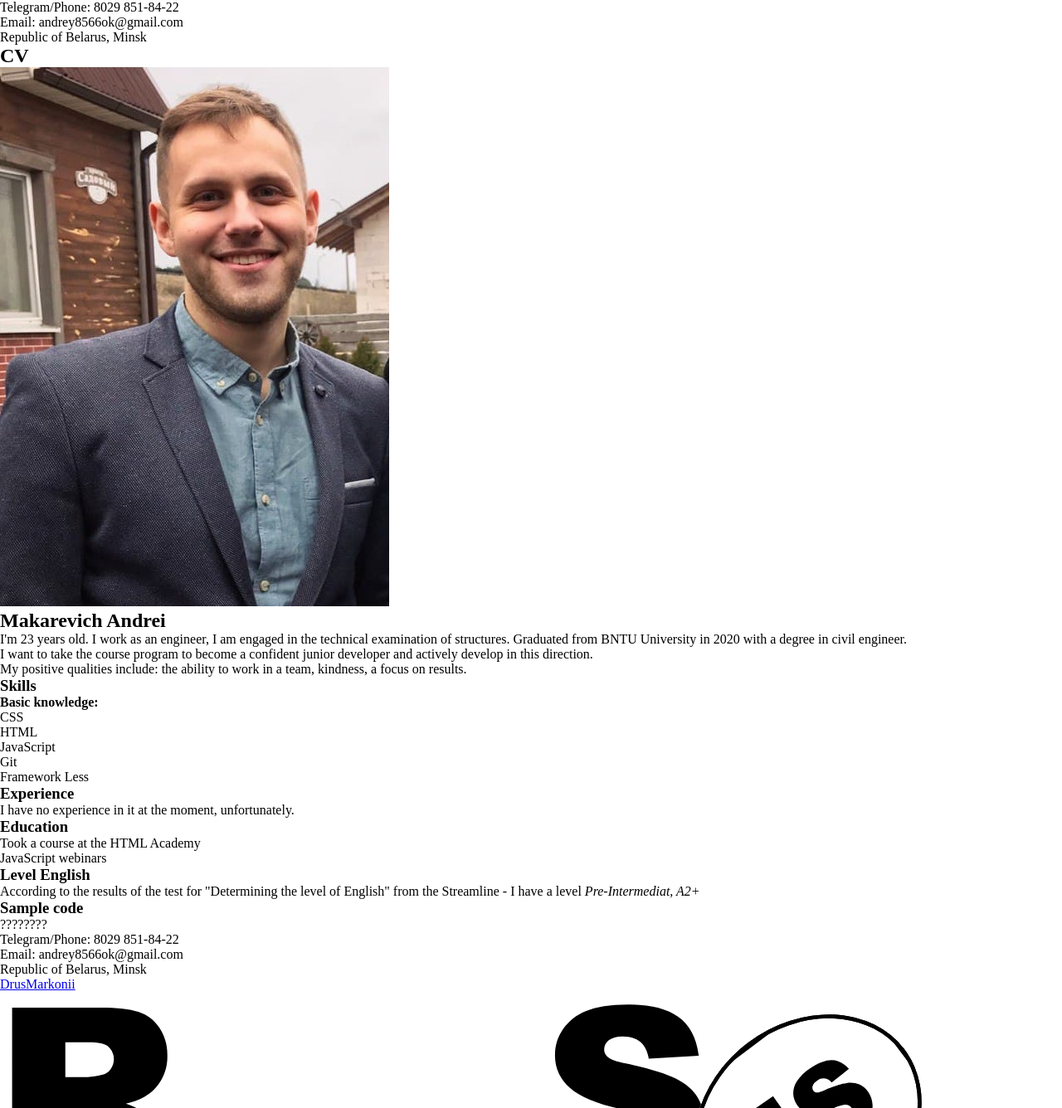
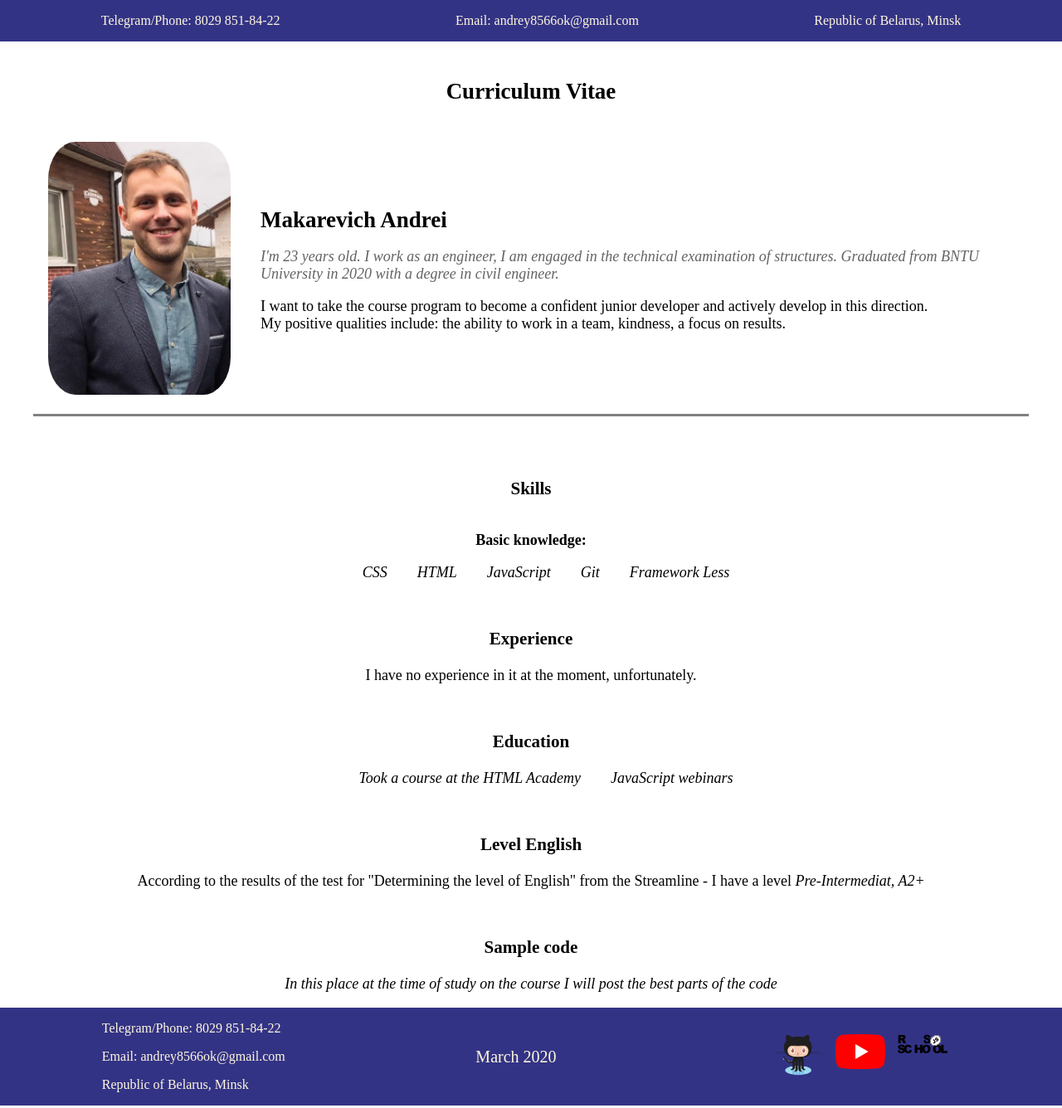
Before and after one commit to DrusMarkonii/rsschool-cv, a plain HTML site: page index.html in a window 1280 px wide. Shown: the top 1336 px of the page at 83% size. Drawn offline with Linux system fonts and the light colour scheme.

Commit message:
feat: add footer

```diff
--- a/index.html
+++ b/index.html
@@ -22,16 +22,16 @@
     <main>
         <div class="wrapper">
             <section class="section-content section-content-self">
-                <h1>CV</h1>
-                    <div class="wrapper">
-                        <figure>
+                <h1>Curriculum Vitae</h1>
+                    <div class="wrapper-profile">
+                        <figure class="avatar">
                             <img src="image/photo_2021-02-28_01-00-39.jpg" alt="My photo" class="avatar">
                         </figure>
                         <div class="main-info">
                             <h2>Makarevich Andrei</h2>
-                                <div class="text">
-                                    <p><blockquote>I'm 23 years old. I work as an engineer, I am engaged in the technical examination of structures. Graduated from BNTU University in 2020 with a degree in civil engineer.</blockquote>
-                                    I want to take the course program to become a confident junior developer and actively develop in this direction.<br>
+                                <div class="description">
+                                    <p><i><blockquote>I'm 23 years old. I work as an engineer, I am engaged in the technical examination of structures. Graduated from BNTU University in 2020 with a degree in civil engineer.</blockquote></i></p>
+                                    <p class="targets">I want to take the course program to become a confident junior developer and actively develop in this direction.<br>
                                     My positive qualities include: the ability to work in a team, kindness, a focus on results.</p>
                                 </div>
                         </div>
@@ -43,7 +43,7 @@
         <div class="wrapper">
             <section class="section-content section-content-skills" >
                 <h3>Skills</h3>
-                    <div class="text">
+                    <div class="description">
                         <h4>Basic knowledge:</h4>
                             <ul>
                                 <li>CSS</li>
@@ -58,7 +58,7 @@
         <div class="wrapper">
             <section class="section-content section-content-experience" >
                 <h3>Experience</h3>
-                    <div class="text">
+                    <div class="description">
                         <span>I have no experience in it at the moment, unfortunately.</span>
                     </div>
             </section>
@@ -66,7 +66,7 @@
         <div class="wrapper">
             <section class="section-content section-content-education" >
                 <h3>Education</h3>
-                    <div class="text">
+                    <div class="description">
                         <ul>
                             <li>Took a course at the HTML Academy</li>
                             <li>JavaScript webinars</li>
@@ -77,7 +77,7 @@
         <div class="wrapper">
             <section class="section-content section-content-english" >
                 <h3>Level English</h3>
-                    <div class="text">
+                    <div class="description">
                         <span>Аccording to the results of the test for "Determining the level of English" from the Streamline - I have a level <i>Pre-Intermediat, A2+</i></span>
                     </div>
             </section>
@@ -85,36 +85,43 @@
         <div class="wrapper">
             <section class="section-content section-content-code" >
                 <h3>Sample code</h3>
-                    <div class="text">
-                        <span>????????</i></span>
+                    <div class="description">
+                        <span><i>In this place at the time of study on the course I will post the best parts of the code</i></span>
                     </div>
             </section>
         </div>
     </main>
     <footer>
         <div class="contacts-footer">
-            <div class="contacts">
+            <div class="contact contacts">
                 <span>Telegram/Phone: 8029 851-84-22</span>
             </div>
-            <div class="email">
+            <div class="contact email">
                 <span>Email: andrey8566ok@gmail.com</span>
             </div>
-            <div class="location">
+            <div class="contact location">
                 <span>Republic of Belarus, Minsk</span>
             </div>
         </div>
+        <div class="data">
+            <time datatime="2020">March 2020</time>
+        </div>
         <div class="link">
-            <div class="github">
-                <a href="https://github.com/DrusMarkonii">DrusMarkonii</a>
+            <div class="image-link github">
+                <a href="https://github.com/DrusMarkonii" style="color:white"><img src="image/Octocat.png" width="60px"></a>
             </div>
-            <figure class="logo">
-                <a href="https://rs.school/js/"><img src="image/rs_school_js.svg" alt="logo rs school" class="src"></a>
-            </figure>
-            <time datatime="2020">2020</time>
-            <figure class="youtube">
-                <a href="#"><img src="image/YouTube_full-color_icon_(2017).svg" alt="YouTube"></a>
-            </figure>
+            <div>
+                <figure class="image-link youtube">
+                    <a href="#"><img src="image/YouTube_full-color_icon_(2017).svg" width="60px" alt="YouTube"></a>
+                </figure>
+            </div>
+            <div class="source">
+                <figure class="image-link rs_school_js">
+                    <a href="https://rs.school/js/"><img src="image/rs_school_js.svg" alt="logo rs school" width="60px"></a>
+                </figure>
+            </div>
         </div>
+
     </footer>
 </body>
 </html>
--- a/styles/style.css
+++ b/styles/style.css
@@ -2,3 +2,130 @@
     padding: 0;
     margin:0;
 }
+
+
+    header {
+        background-color: rgb(51, 51, 134);
+        color:cornsilk;
+        justify-content: space-around;
+        margin: 0;
+        padding: 1em;
+
+    }
+
+    header .wrapper {
+        display: flex;
+        justify-content: space-around;
+    }
+
+
+    main .wrapper {
+        display:flex;
+        font-size: 18px;
+        justify-items: center;
+        max-width: 1200px;
+        margin:auto;
+
+
+    }
+
+    .avatar{
+        max-width: 220px;
+        border-radius: 15%;
+    }
+
+    .section-content {
+        display:flex;
+        flex-direction: column;
+        margin: 1em auto;
+        align-items: center;
+
+
+    }
+
+    h1, h3, h4 {
+        display: flex;
+        justify-content: center;
+        margin: 1em auto;
+    }
+
+    .wrapper-profile {
+        display: flex;
+        align-items: center;
+        padding: 1em;
+        border-bottom: 3px solid grey;
+
+    }
+
+    .main-info {
+        display: flex;
+        flex-direction: column;
+        padding: 2em;
+
+    }
+
+    .main-info .description {
+        margin-top: 1em;
+
+    }
+
+    blockquote {
+        color:rgb(99, 99, 99);
+    }
+
+    .targets {
+        margin-top: 1em;
+    }
+
+    .section-content-skills {
+
+        margin-top:2em;
+        justify-self: center;
+
+
+    }
+
+
+    .description ul {
+        display: flex;
+
+    }
+
+    li {
+        display: flex;
+        padding-left: 2em;
+        font-style:italic
+    }
+
+   footer {
+       display:flex;
+       justify-content: space-around;
+       background-color: rgb(51, 51, 134);
+       color:cornsilk;
+       align-items: center;
+   }
+
+   .data {
+       font-size: 20px;
+   }
+   .contact {
+       padding:1em auto;
+       margin:1em;
+   }
+   .link {
+       display: flex;
+       flex-direction: row;
+
+       margin:1em;
+       padding-left:2em
+
+   }
+   .image-link {
+       margin-right:15px;
+       justify-content: space-around;
+       align-items: baseline;
+   }
+
+   .rs_school_js{
+       align-self: center;
+   }
```
Also changed, not shown: image/Octocat.png (added).
